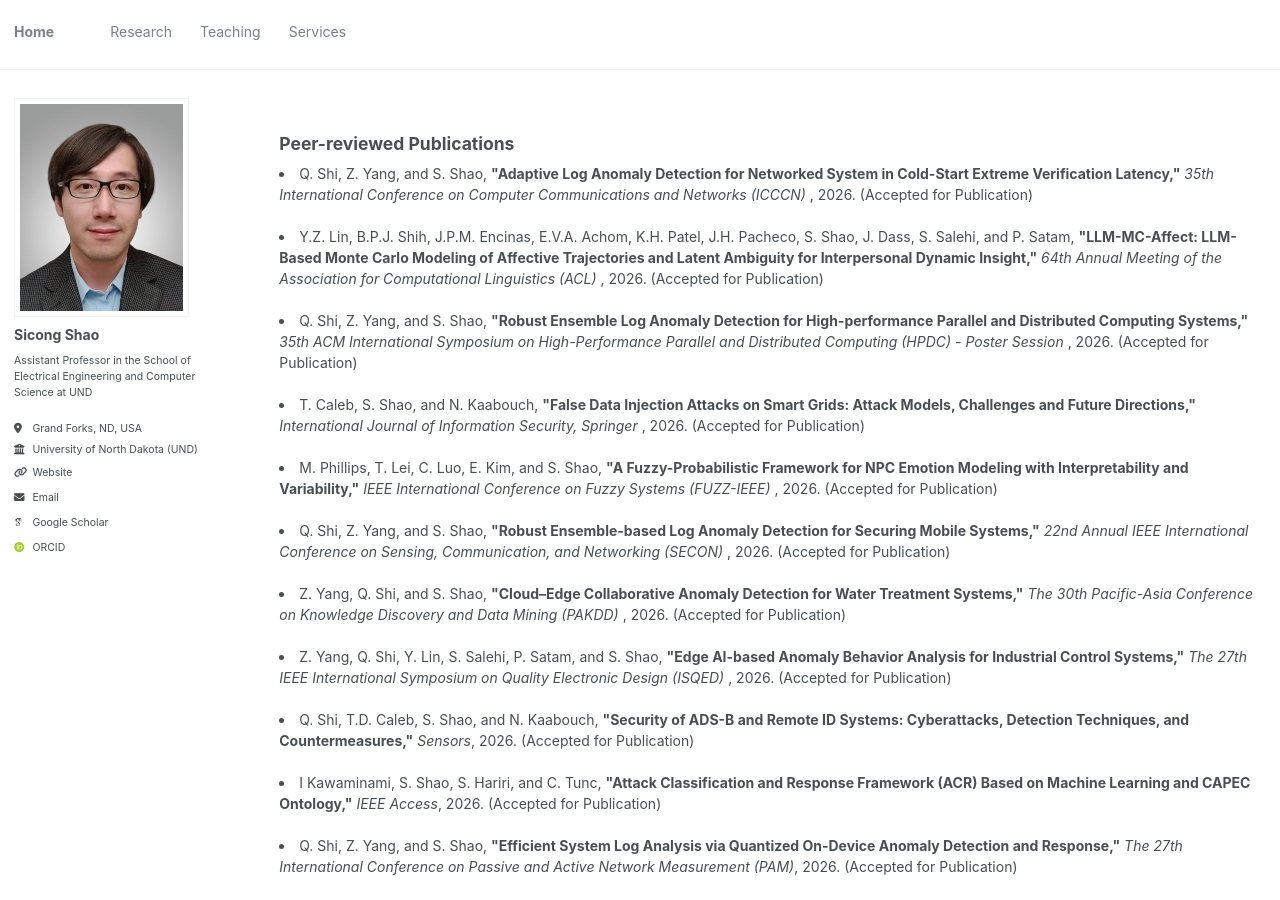
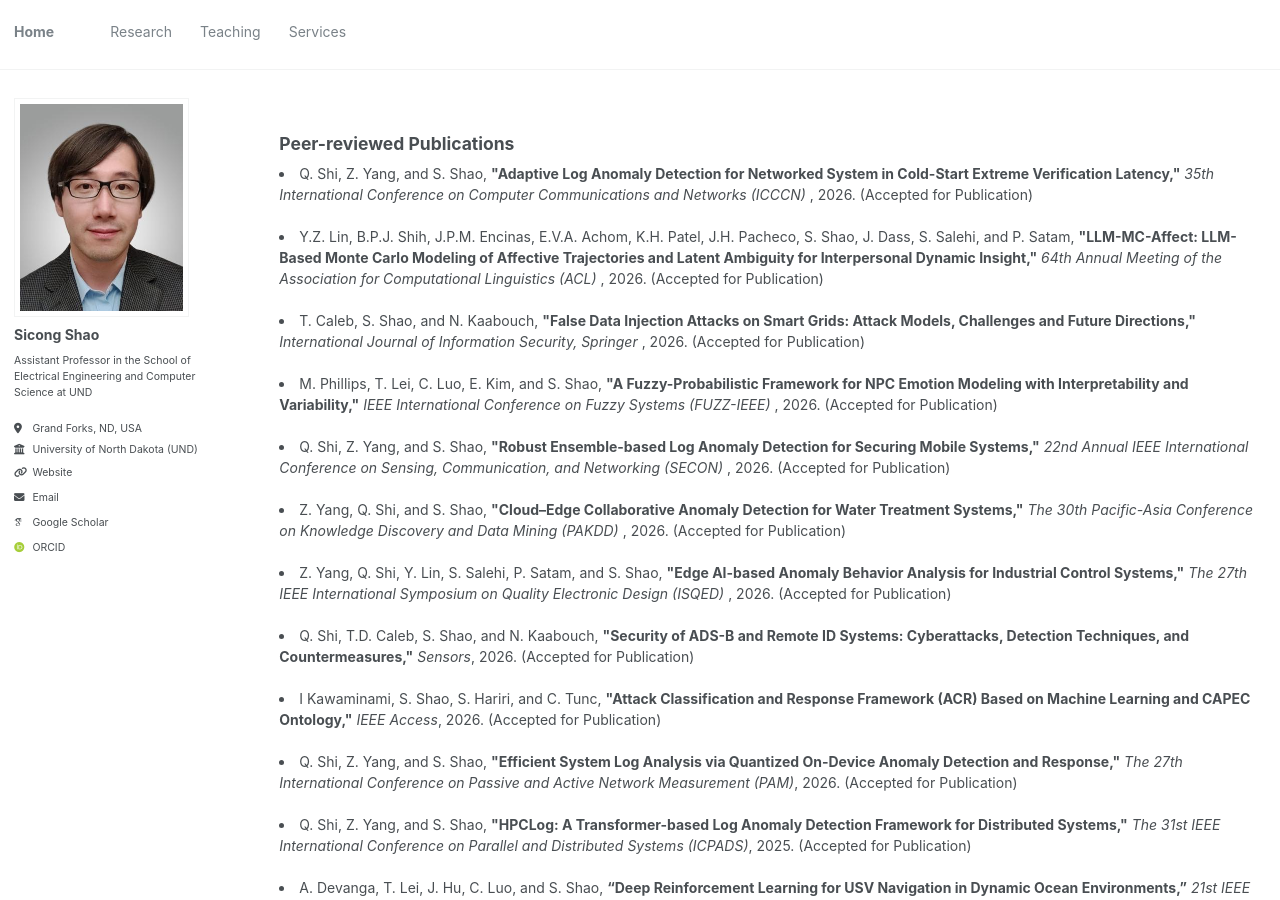
Before and after one commit to sicongshao/sicongshao.github.io, a Jekyll site: the page built from _pages/publications.html, in a window 1280 px wide and 900 px high. Built offline with Jekyll 4.4.1, drawn with Linux system fonts in a browser that asks for light colours; some web fonts are replaced.

Commit message:
first commit

```diff
--- a/_pages/publications.html
+++ b/_pages/publications.html
@@ -30,10 +30,10 @@
 </li>
 <br>
 
-<li>
+<!-- <li>
   Q. Shi, Z. Yang, and S. Shao, <strong>"Robust Ensemble Log Anomaly Detection for High-performance Parallel and Distributed Computing Systems,"</strong> <i>35th ACM International Symposium on High-Performance Parallel and Distributed Computing (HPDC) - Poster Session </i>, 2026. (Accepted for Publication)
 </li>
-<br>
+<br> -->
 
 
 <li>
```
